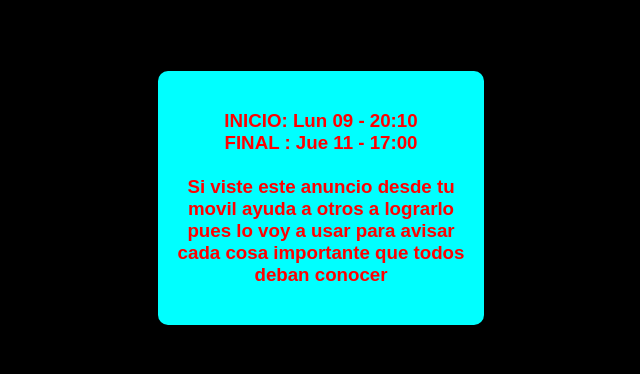
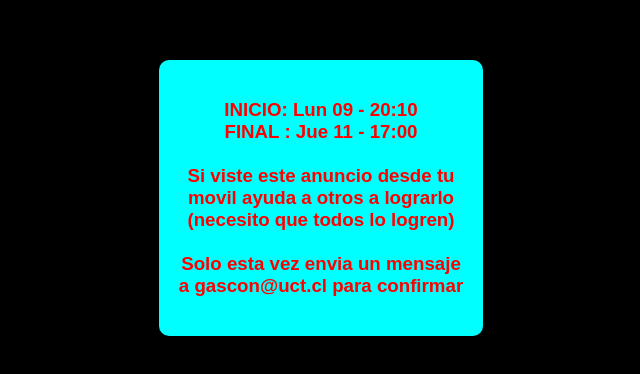
Before and after one commit to gmcon/notifica, a website: page index.html in a window 1280 px wide. Shown: the part 202-576 px from the top of the page, without its empty margins (319-959 px from the left). Drawn offline with Linux system fonts and the light colour scheme.

Commit message:
Update index.html

```diff
--- a/index.html
+++ b/index.html
@@ -14,9 +14,9 @@
             FINAL : Jue 11 - 17:00              <br><br>
             Si viste este anuncio desde tu<br>
             movil ayuda a otros a lograrlo<br>
-            pues lo voy a usar para avisar<br>
-            cada cosa importante que todos<br>
-            deban conocer                 <br>
+            (necesito que todos lo logren)<br><br>
+            Solo esta vez envia un mensaje<br>
+            a gascon@uct.cl para confirmar<br>
         </h3></font></p>
     </div>
 
```
